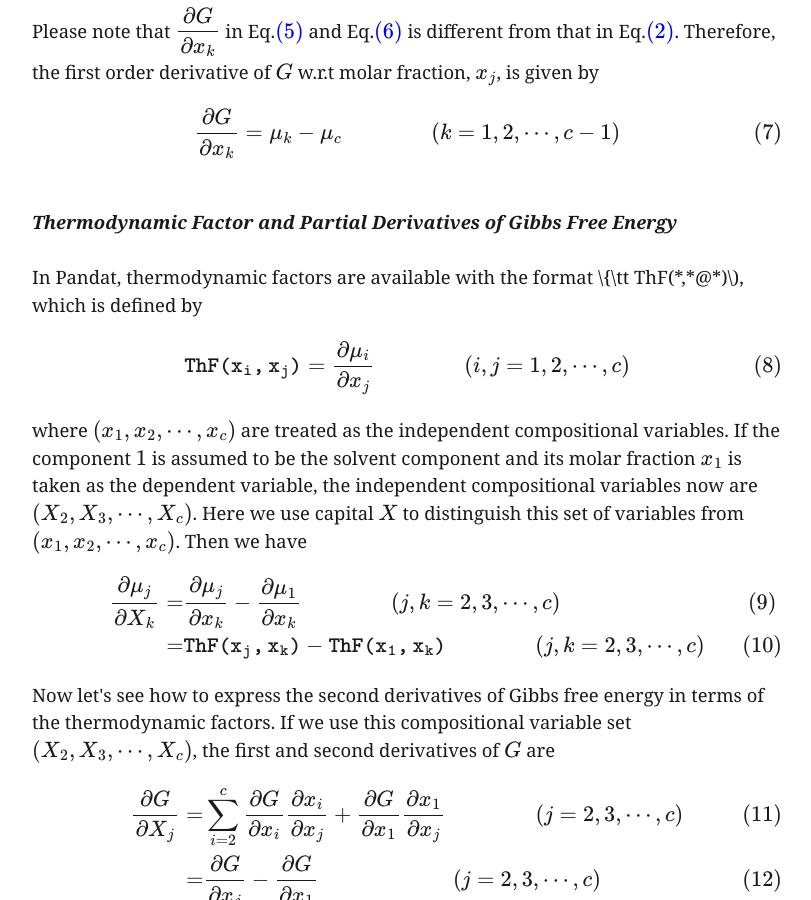
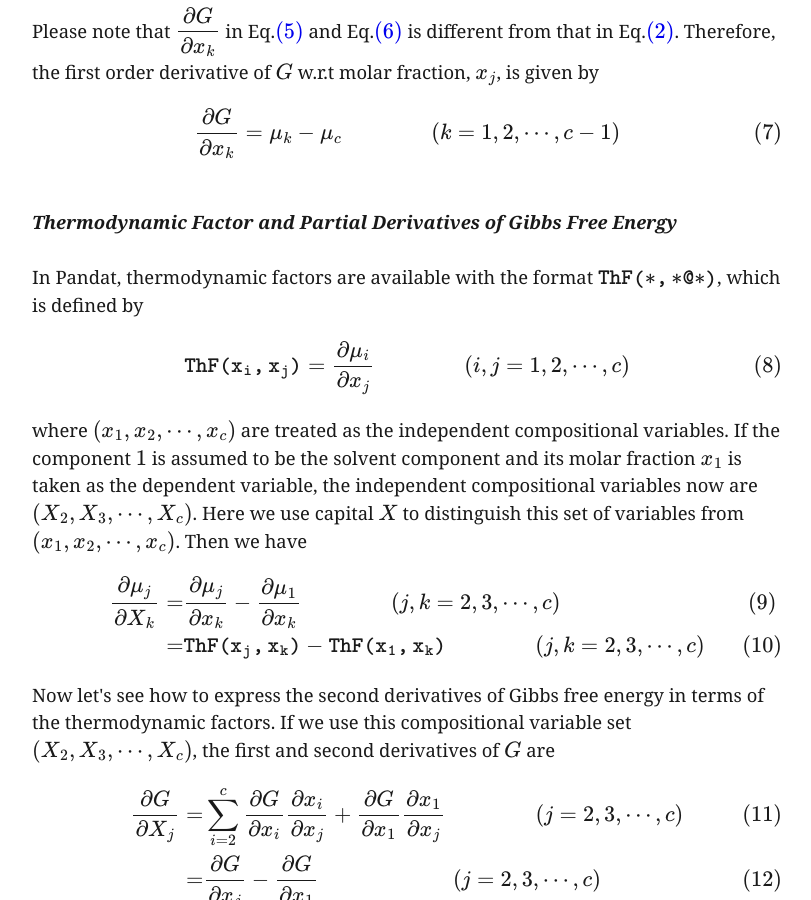
Before and after one commit to shuanglinchen/shuanglinchen.github.io, a Jekyll site: the page built from notes/thermo-factor.html, in a window 1280 px wide and 900 px high, scrolled down 1097 px. Shown: the whole window, without its empty margins (233-1044 px from the left). Built offline with Jekyll 4.4.1, drawn with Linux system fonts in a browser that asks for light colours; formulas are drawn with MathJax 3.

```diff
--- a/notes/thermo-factor.html
+++ b/notes/thermo-factor.html
@@ -49,7 +49,7 @@ Therefore, the first order derivative of \(G\) w.r.t molar fraction, \(x_j\), is
 
 <b><i>Thermodynamic Factor and Partial Derivatives of Gibbs Free Energy</b/></i> <br/><br/>
 
-In Pandat, thermodynamic factors are available with the format  \{\tt ThF(*,*@*)\), which is defined by
+In Pandat, thermodynamic factors are available with the format  \(\tt ThF(*,*@*)\), which is defined by
 \begin{equation}
 {\tt ThF(x_i,x_j) }=  \frac{\partial \mu_i}{\partial x_j}  \quad \quad \quad \quad  (i,j=1,2,\cdots,c)
 \end{equation}
```
